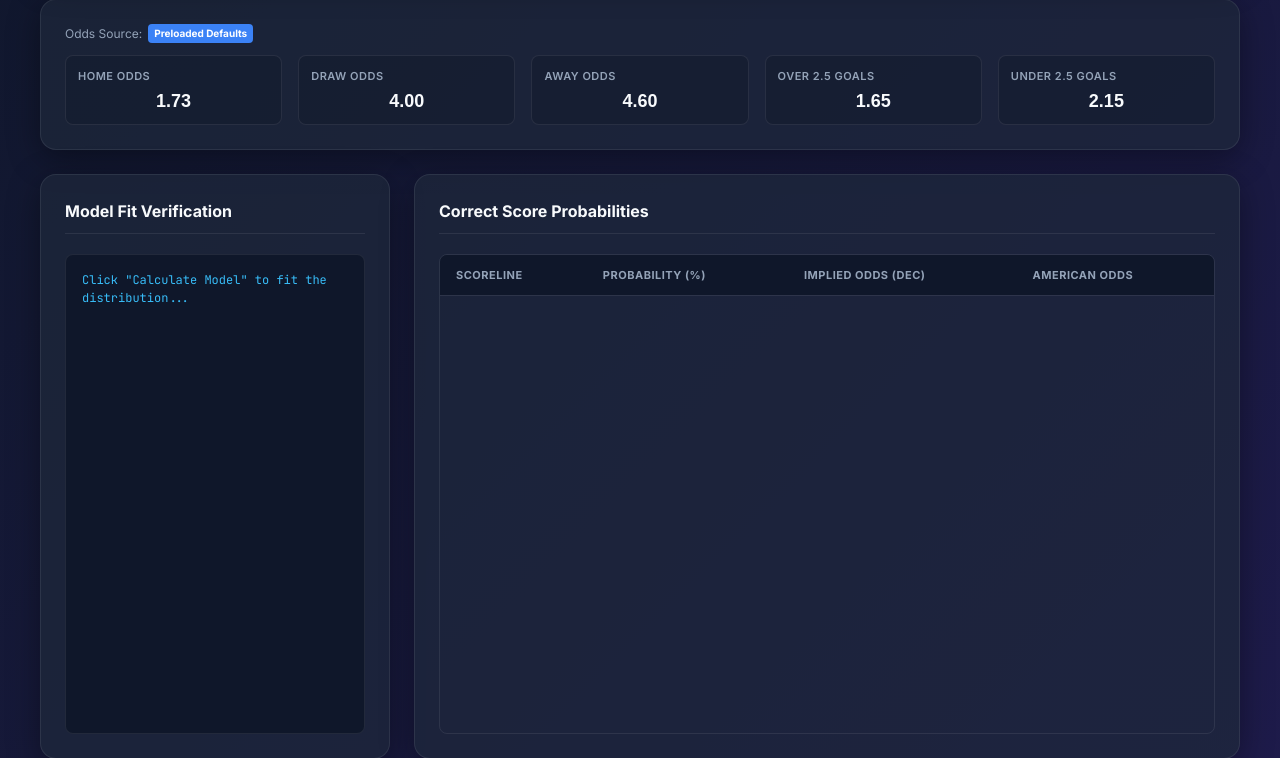
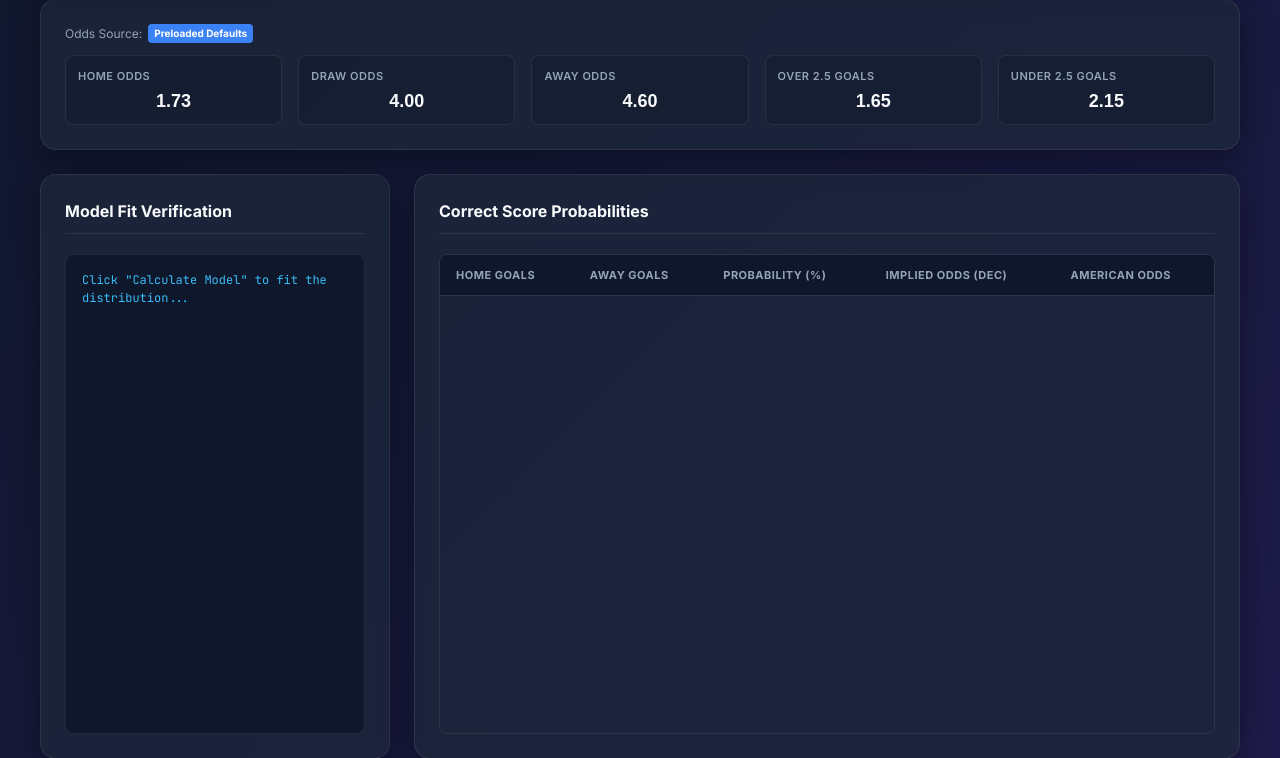
Before and after one commit to josephsarkis/ACEWorldCup, a Flask app: page / in a window 1280 px wide. Shown: the part 298-1056 px from the top of the page. Run offline with Flask 3, Linux system fonts and the light colour scheme; lists and menus that the app fills with data are empty.

Commit message:
Add files via upload

```diff
--- a/templates/index.html
+++ b/templates/index.html
@@ -421,7 +421,8 @@
                     <table id="outcomes-table">
                         <thead>
                             <tr>
-                                <th>Scoreline</th>
+                                <th>Home Goals</th>
+                                <th>Away Goals</th>
                                 <th>Probability (%)</th>
                                 <th>Implied Odds (Dec)</th>
                                 <th>American Odds</th>
@@ -774,7 +775,8 @@ Optimization Loss: ${bestLoss.toFixed(5)}`;
                 }
 
                 row.innerHTML = `
-                    <td class="cell-highlight">${o.h} - ${o.a}</td>
+                    <td class="cell-highlight">${o.h}</td>
+                    <td class="cell-highlight">${o.a}</td>
                     <td>${(o.prob * 100).toFixed(2)}%</td>
                     <td>${o.decOdds.toFixed(2)}</td>
                     <td>${amOdds}</td>
```
